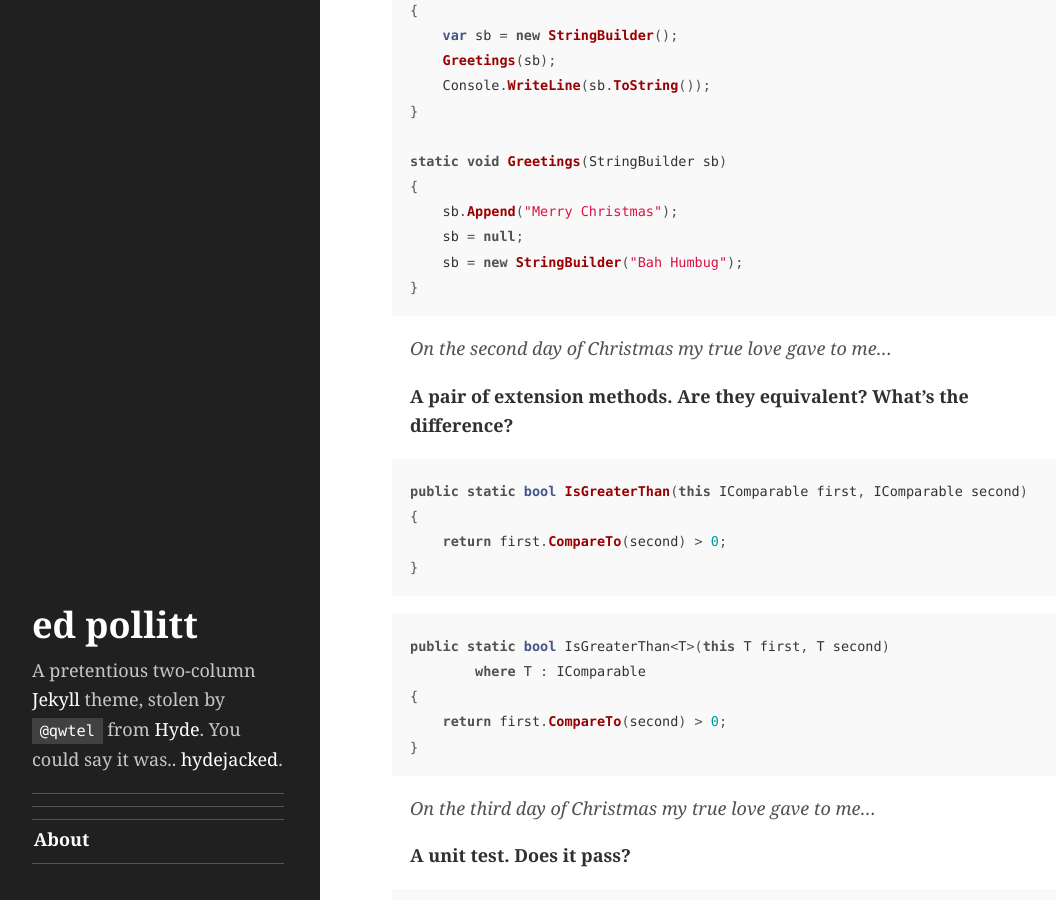
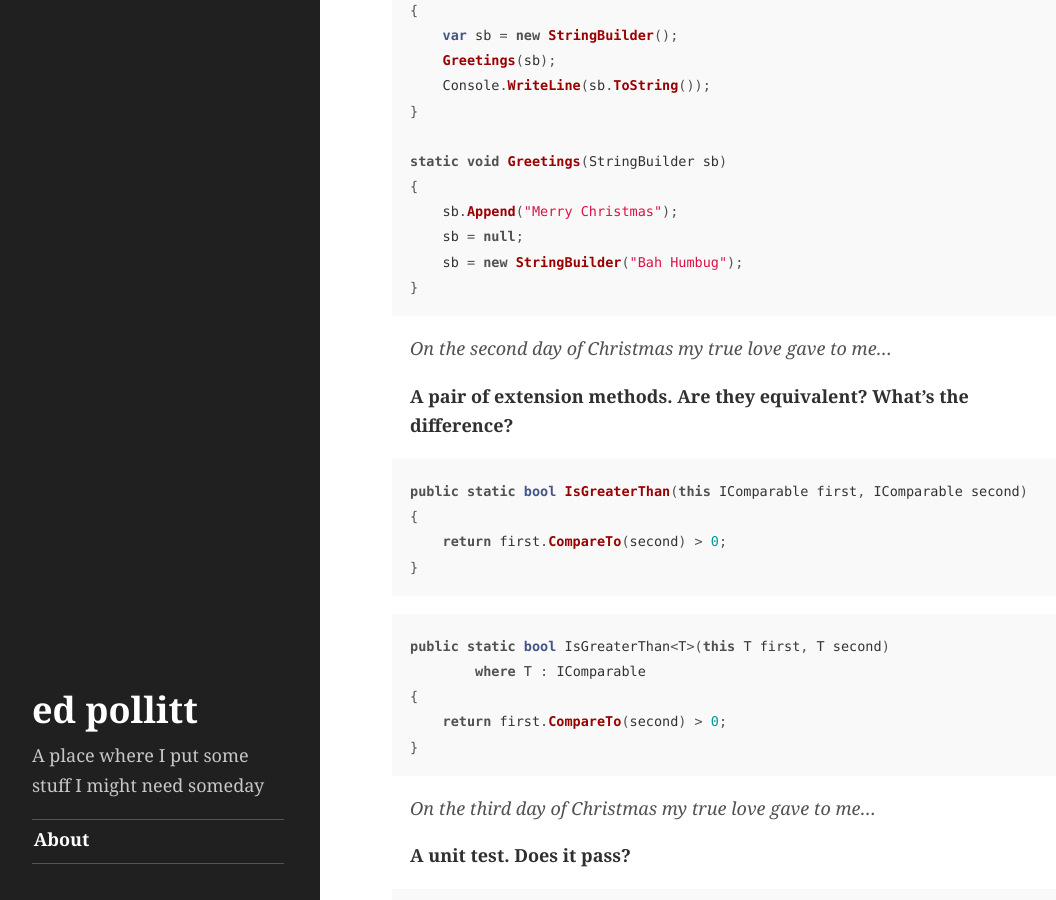
Before and after one commit to edpollitt/edpollitt.github.io, a Jekyll site: the page built from index.html, in a window 1280 px wide and 900 px high, scrolled down 350 px. Shown: the whole window, without its empty margins (4-1060 px from the left). Built offline with Jekyll 4.4.1, drawn with Linux system fonts in a browser that asks for light colours; the list of posts is cut into pages by our own code.

Commit message:
updated sidebar description

```diff
--- a/_config.yml
+++ b/_config.yml
@@ -21,12 +21,10 @@ paginate_path:       '/page-:num/'
 
 # Markdown enabled, however don't use more than one paragraph (enforced by `>`)
 description:         >
-  A pretentious two-column [Jekyll](http://jekyllrb.com/) theme, stolen by [`@qwtel`{:style="background: rgba(255, 255, 255, 0.15)"}](https://twitter.com/qwtel)
-  from [Hyde](http://hyde.getpoole.com).
-  You could say it was.. [hydejacked](http://media3.giphy.com/media/makedRIckZBW8/giphy.gif).
+  A place where I put some stuff I might need someday
 
 # The tags listed as entries in the sidebar
-sidebar_tags:        [jekyll, hyde]
+#sidebar_tags:        [jekyll, hyde]
 
 # Fallback image and color if not overwritten for tag or post
 image:               /hydejack/public/img/nap.jpg
@@ -91,7 +89,7 @@ author:
     # stumbleupon:     _username_
     # paypal:          _username_
 
-# Remove to disable Google Anaylics
+# Remove to disable Google Analytics
 google_analytics_id: 'UA-84025722-2'
 
 # Setting a disqus subdomain will enable the comment section
```
